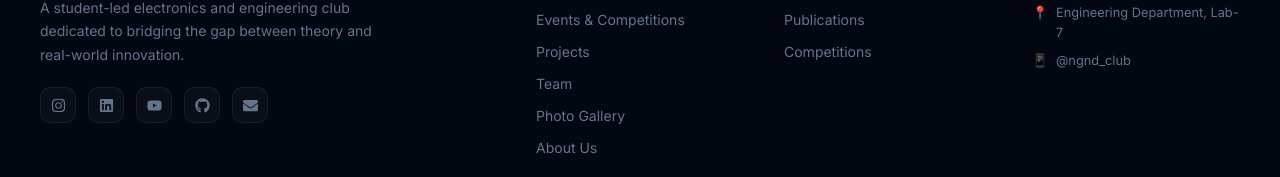
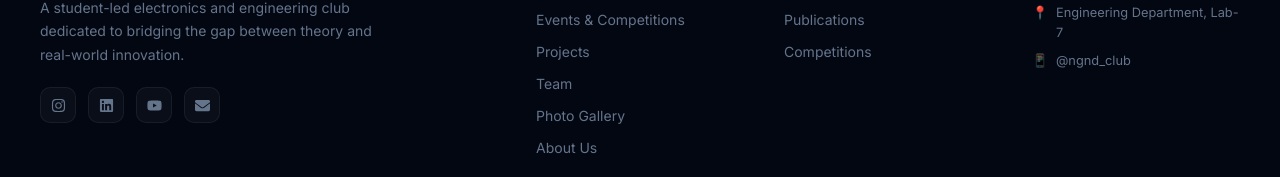
Before and after one commit to Spectrum-electronics-club/web, a React (Vite) app in the folder client/: page /join in a window 1280 px wide. Shown: the part 1292-1469 px from the top of the page. Built offline with nearby package versions, Linux system fonts and the light colour scheme; no server answers.

Commit message:
git logo removal

```diff
--- a/client/src/components/organisms/Footer.jsx
+++ b/client/src/components/organisms/Footer.jsx
@@ -88,7 +88,6 @@ export default function Footer() {
                 { Icon: FaInstagram, href: socialInstagram || '#', label: 'Instagram' },
                 { Icon: FaLinkedin,  href: socialLinkedin || '#', label: 'LinkedIn' },
                 { Icon: FaYoutube,   href: socialYoutube || '#', label: 'YouTube' },
-                { Icon: FaGithub,    href: socialGithub || '#', label: 'GitHub' },
                 { Icon: FaEnvelope,  href: contactEmail ? `mailto:${contactEmail}` : '#', label: 'Email' },
               ].map(({ Icon, href, label }) => (
                 <a key={label} href={href} aria-label={label} target="_blank" rel="noopener noreferrer"
```
